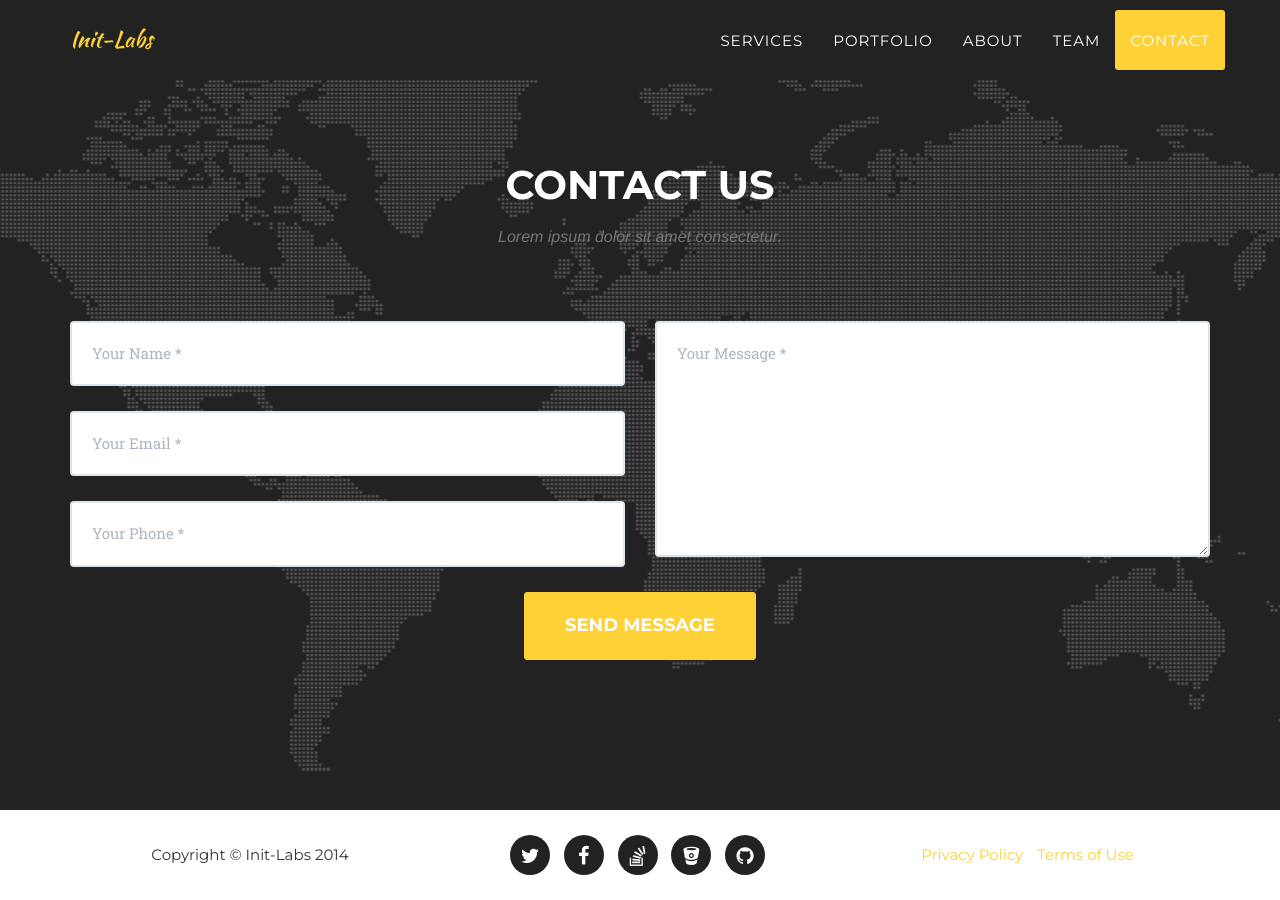
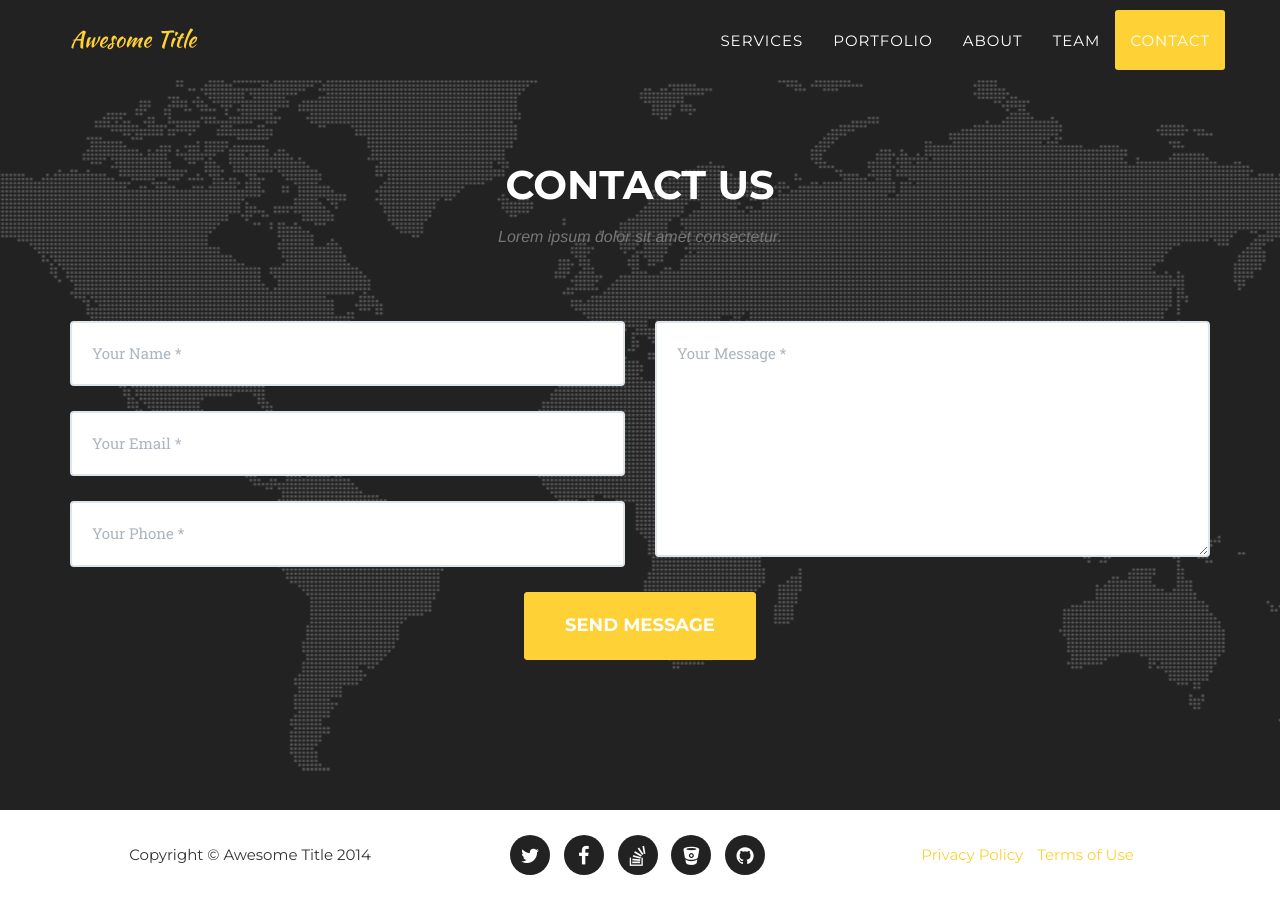
Before and after one commit to seshagiriprabhu/initlabs, a Jekyll site: the page built from index.html, in a window 1280 px wide and 900 px high, scrolled down 5636 px. Built offline with Jekyll 4.4.1, drawn with Linux system fonts in a browser that asks for light colours; some web fonts are replaced.

Commit message:
Rolled back

```diff
--- a/_config.yml
+++ b/_config.yml
@@ -1,9 +1,9 @@
-url: http://team-bi0s.github.io/initlabs
+url: https://y7kim.github.io
 baseurl: /agency-jekyll-theme/
 
 # Site settings
-title: Init-Labs
-email: initlabs@gmail.com
+title: Awesome Title
+email: your-email@domain.com
 description: "Write an awesome description for your new site here. You can edit this line in _config.yml. It will appear in your document head meta (for Google search results) and in your feed.xml site description."
 
 # Color settings (hex-codes without the leading hash-tag)
```
Also changed, not shown: 1 other file.
